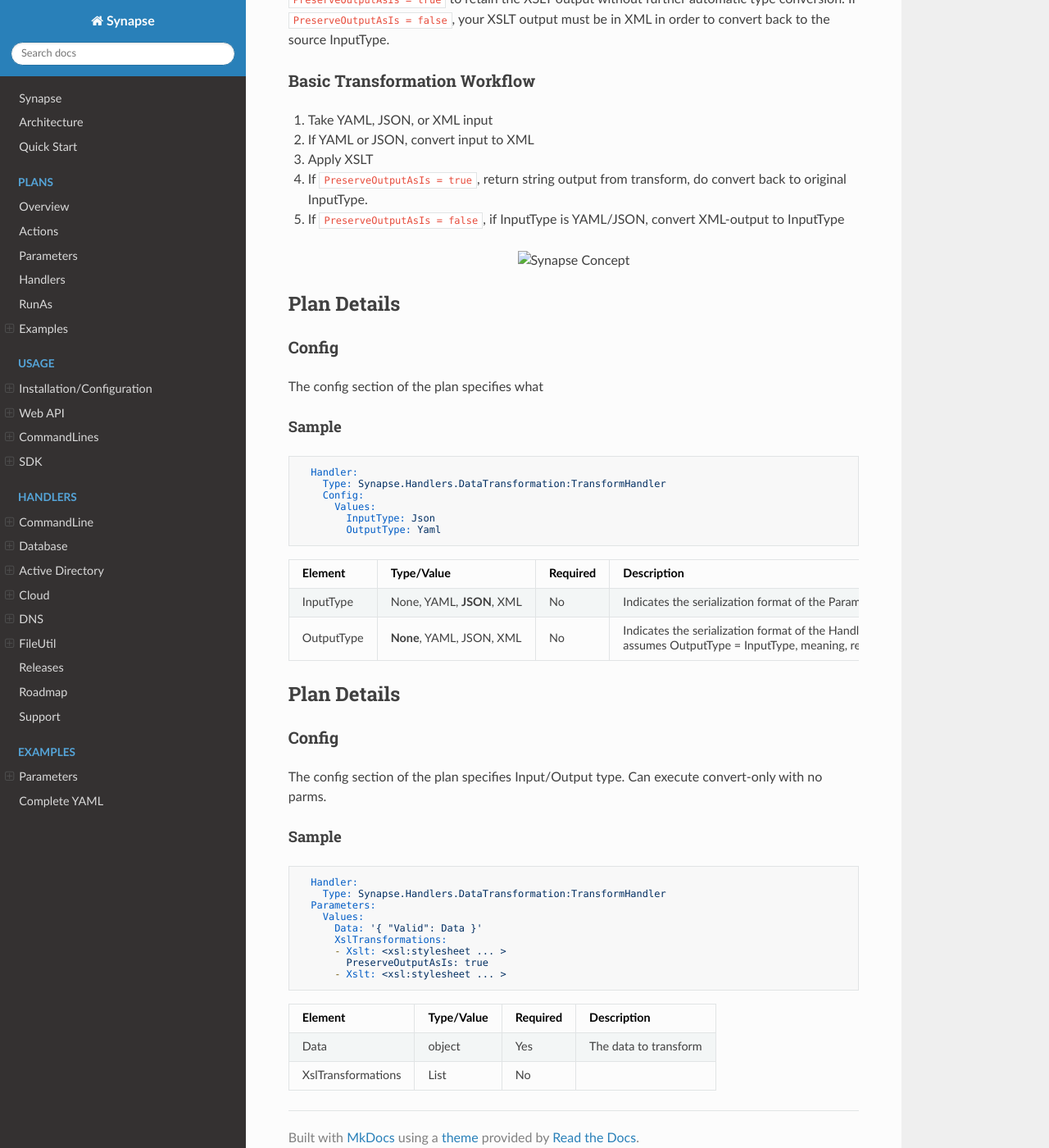
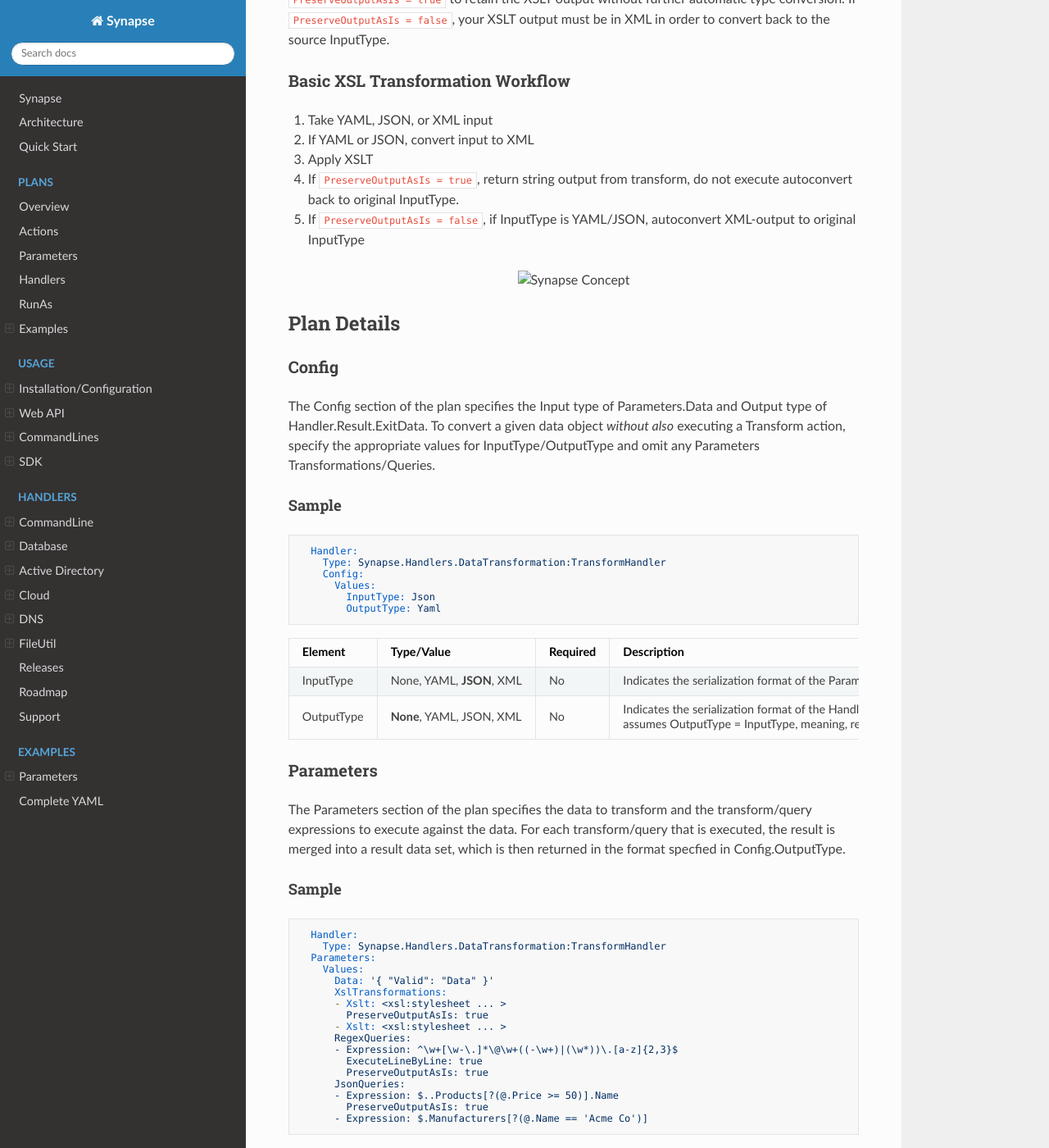
Before and after one commit to SynapseProject/synapse.docs, an MkDocs documentation site: the page built from docs/handlers/datatransformation/transform.md, in a window 1280 px wide and 1400 px high, scrolled down 269 px. Shown: the whole window at 82% size. Built offline with MkDocs 1.6.1, drawn with Linux system fonts in a browser that asks for light colours; nearby versions of some CDN libraries; old or Windows-style settings are respelled for this version of MkDocs; some of the changed text lies outside the part shown.

Commit message:
added detail to Config, started Parameters

`````diff
--- a/docs/handlers/datatransformation/transform.md
+++ b/docs/handlers/datatransformation/transform.md
@@ -1,22 +1,22 @@
 # Overview
 The TransformHandler allows you to take YAML, JSON, or XML data and reformat it, or convert it from one format to another.  The TransformHandler uses XSLT to transform data sets, so all inbound data is first converted to XML for processing against the stylesheet.  You may choose to render your output as XML and allow the hander to automatically convert it back to the source format, or set `PreserveOutputAsIs = true` to retain the XSLT output without further automatic type conversion.  If  `PreserveOutputAsIs = false`, your XSLT output must be in XML in order to convert back to the source InputType.
 
-### Basic Transformation Workflow
+### Basic XSL Transformation Workflow
 1. Take YAML, JSON, or XML input
 2. If YAML or JSON, convert input to XML
 3. Apply XSLT
-   - If `PreserveOutputAsIs = true`, return string output from transform, do convert back to original InputType.
-   - If `PreserveOutputAsIs = false`, if InputType is YAML/JSON, convert XML-output to InputType
+   - If `PreserveOutputAsIs = true`, return string output from transform, do not execute autoconvert back to original InputType.
+   - If `PreserveOutputAsIs = false`, if InputType is YAML/JSON, autoconvert XML-output to original InputType
 
 <p align="center">
-<img alt="Synapse Concept" src="../../img/syn_transformHandler.png" style="width: 431px; height: 361px;" />
+<img alt="Synapse Concept" src="../../img/syn_transformHandler.png" />
 </p>
 
 
 ## Plan Details
 ### Config
 
-The config section of the plan specifies what
+The Config section of the plan specifies the Input type of Parameters.Data and Output type of Handler.Result.ExitData.  To convert a given data object _without also_ executing a Transform action, specify the appropriate values for InputType/OutputType and omit any Parameters Transformations/Queries.
 
 #### Sample
 ````yaml
@@ -33,10 +33,9 @@ The config section of the plan specifies what
 |InputType|None, YAML, **JSON**, XML|No|Indicates the serialization format of the Parameters.Data member.  Defaults to `JSON` if not specified.
 |OutputType|**None**, YAML, JSON, XML|No|Indicates the serialization format of the Handler ExitData.  Defaults to `None` if not specified.  A value of `None` assumes OutputType = InputType, meaning, return the ExitData in the same serialization format as the InputData.  If specifying a format different than InputType, then a format-type conversion will occur.
 
-## Plan Details
-### Config
+### Parameters
 
-The config section of the plan specifies Input/Output type.  Can execute convert-only with no parms.
+The Parameters section of the plan specifies the data to transform and the transform/query expressions to execute against the data.  For each transform/query that is executed, the result is merged into a result data set, which is then returned in the format specfied in Config.OutputType.
 
 #### Sample
 ````yaml
@@ -44,14 +43,24 @@ The config section of the plan specifies Input/Output type.  Can execute convert
     Type: Synapse.Handlers.DataTransformation:TransformHandler
   Parameters:
     Values:
-      Data: '{ "Valid": Data }'
+      Data: '{ "Valid": "Data" }'
       XslTransformations:
       - Xslt: <xsl:stylesheet ... >
         PreserveOutputAsIs: true
       - Xslt: <xsl:stylesheet ... >
+      RegexQueries:
+      - Expression: ^\w+[\w-\.]*\@\w+((-\w+)|(\w*))\.[a-z]{2,3}$
+        ExecuteLineByLine: true
+        PreserveOutputAsIs: true
+      JsonQueries:
+      - Expression: $..Products[?(@.Price >= 50)].Name
+        PreserveOutputAsIs: true
+      - Expression: $.Manufacturers[?(@.Name == 'Acme Co')]
 ````
 
 |Element|Type/Value|Required|Description
 |-------|----------|--------|-----------
-|Data|object|Yes|The data to transform
+|Data|object|Yes|The data to transform.  Must match the data serialization format specified in Config.InputType.
 |XslTransformations|List|No|
+|RegexQueries|List|No|
+|JsonQueries|List|No|
`````
